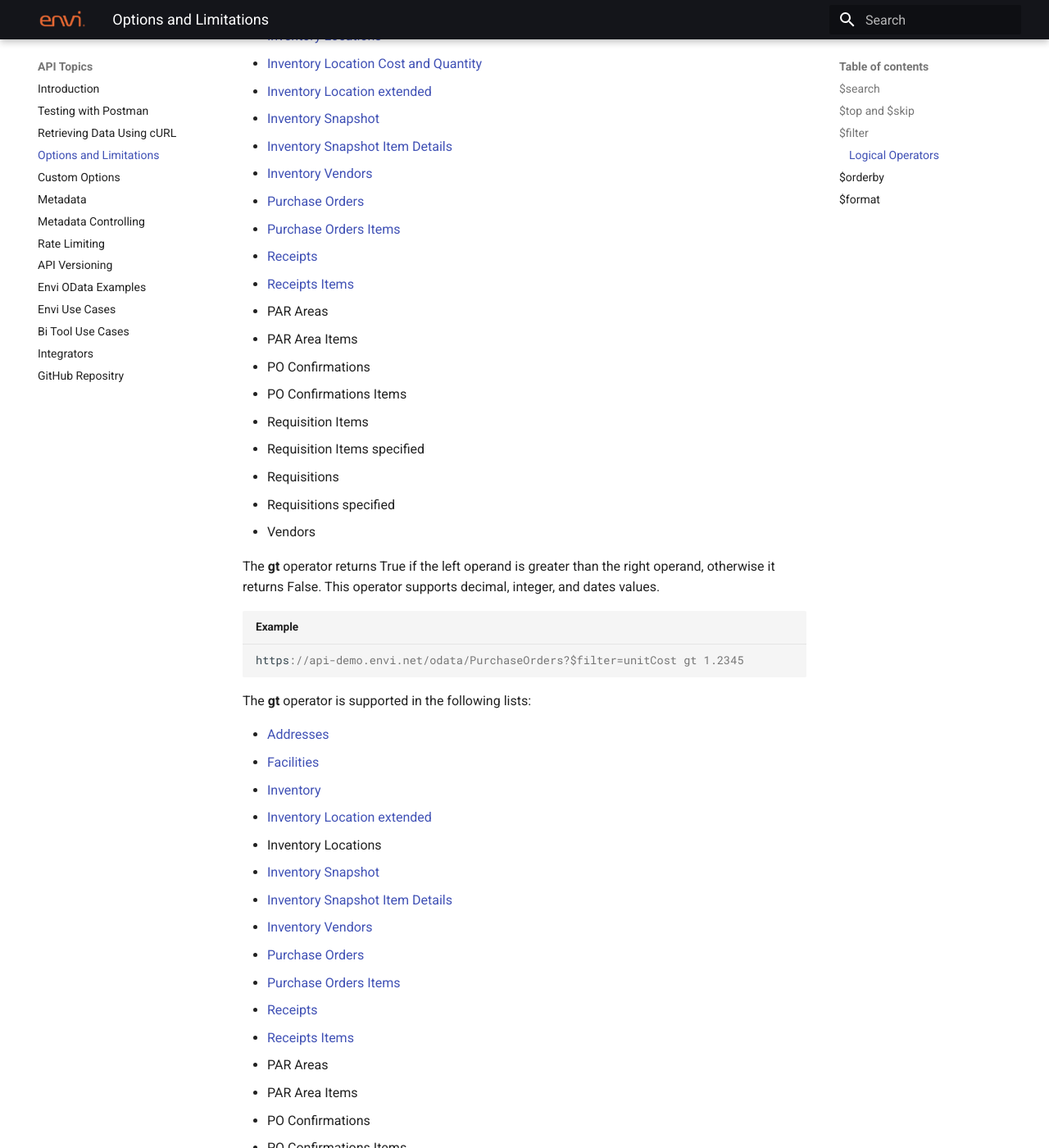
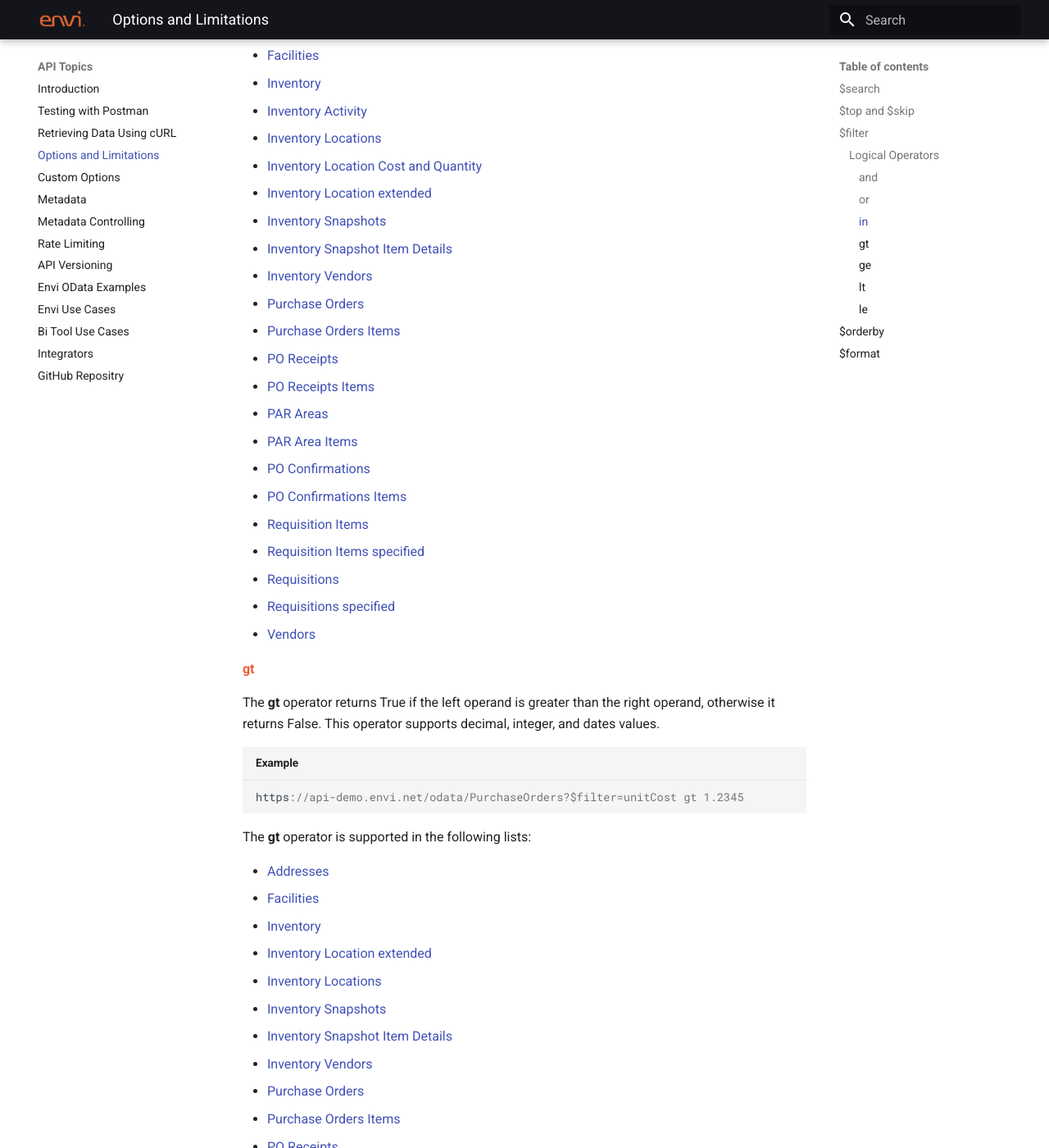
Before and after one commit to envi/olesia-khomchyn.github.io, an MkDocs documentation site: the page built from docs/Options_and_Limitations.md, in a window 1280 px wide and 1400 px high, scrolled down 6978 px. Shown: the whole window at 82% size. Built offline with MkDocs 1.6.1 and Material for MkDocs 9.7.7, drawn with Linux system fonts in a browser that asks for light colours; some of the changed text lies outside the part shown.

Commit message:
my commit54

````diff
--- a/docs/Options_and_Limitations.md
+++ b/docs/Options_and_Limitations.md
@@ -243,21 +243,25 @@ Since no ```$top``` option is specified, only the first 20 records will be inclu
 
 ```
 
-### <span style="color: #1779BA">Logical Operators</span>
+### <span style="color: #F05D30">Logical Operators</span>
 
 Also, the ```$filter``` query option supports the following logical operators:
 
+#### <span style="color: #F05D30">and</span>
 The logical **and** operator evaluates True if both the left and right operands evaluate True, otherwise it evaluates False.
 ``` json title="Example"
 https://api-demo.envi.net/odata/Inventory?$filter=classificationName eq 'MEDICATION' and inventoryNo eq 'DEXAMT'
 
 ```
+#### <span style="color: #F05D30">or</span>
 The logical **or** operator evaluates True if one of the left or right operands evaluates True, otherwise it evaluates False.
 
 ``` json title="Example"
 https://api-demo.envi.net/odata/Inventory?$filter=classificationName eq 'MEDICATION' or contains(inventoryDescription, 'DEXAMT')
 
 ```
+
+#### <span style="color: #F05D30">in</span>
 The **in** operator returns True if the left operand is a member of the right operand. The right operand must be either a comma-separated list of values, enclosed in parentheses or a single expression that resolves to a collection. Also, the **in** operator enables a shorthand way of writing multiple **eq** expressions joined by **or**.
 
 ``` json title="Example"
@@ -277,23 +281,25 @@ The **in** operator is supported in the following lists:
  - [Inventory Locations](InventoryLocations.md#get-the-list-of-inventory-locations)
  - [Inventory Location Cost and Quantity](InventoryLocationsCostAndQuantity.md#get-the-list-of-inventory-locations-cost-and-quantity)
  - [Inventory Location extended](InventoryLocationsExtended.md#get-the-list-of-extended-inventory-location)
- - [Inventory Snapshot](InventorySnapshotItems.md#get-the-list-of-inventory-snapshot-items)
+ - [Inventory Snapshots](InventorySnapshots.md#get-the-list-of-inventory-snapshots)
  - [Inventory Snapshot Item Details](InventorySnapshotItems.md#get-the-details-of-the-specified-inventory-snapshot-item)
  - [Inventory Vendors](InventoryVendors.md#get-the-cost-history-for-the-specified-inventory-vendor)
  - [Purchase Orders](PurchaseOrders.md#get-the-list-of-purchase-orders)
  - [Purchase Orders Items](PurchaseOrderItems.md#get-the-list-of-purchase-order-items)
- - [Receipts](Receipts.md#get-the-list-of-po-receipts)
- - [Receipts Items](ReceiptItems.md#get-the-list-of-po-receipt-items)
- - PAR Areas
- - PAR Area Items
- - PO Confirmations
- - PO Confirmations Items
- - Requisition Items
- - Requisition Items specified
- - Requisitions
- - Requisitions specified
- - Vendors
+ - [PO Receipts](Receipts.md#get-the-list-of-po-receipts)
+ - [PO Receipts Items](ReceiptItems.md#get-the-list-of-po-receipt-items)
+ - [PAR Areas](PARAreas.md#get-the-list-of-par-areas)
+ - [PAR Area Items](PARAreaItems.md#get-the-list-of-par-area-items)
+ - [PO Confirmations](POConfirmations.md#get-the-list-of-po-confirmations)
+ - [PO Confirmations Items](POConfirmationItems.md#get-the-list-of-po-confirmation-items)
+ - [Requisition Items](RequisitionItems.md#get-the-list-of-requisition-items)
+ - [Requisition Items specified](RequisitionItems.md#get-the-specified-requisition-item)
+ - [Requisitions](Requisitions.md#get-the-list-of-requisitions)
+ - [Requisitions specified](Requisitions.md#get-the-specified-requisition)
+ - [Vendors](Vendors.md#get-the-list-of-vendors)
 
+
+#### <span style="color: #F05D30">gt</span>
 The **gt** operator returns True if the left operand is greater than the right operand, otherwise it returns False. This operator supports decimal, integer, and dates values.
 
 ``` json title="Example"
@@ -307,24 +313,25 @@ The **gt** operator is supported in the following lists:
  - [Facilities](Facilities.md#get-the-list-of-facilities)
  - [Inventory](Inventory.md#get-the-list-of-inventory-items)
  - [Inventory Location extended](InventoryLocationsExtended.md#get-the-list-of-extended-inventory-location)
- - Inventory Locations
- - [Inventory Snapshot](InventorySnapshotItems.md#get-the-list-of-inventory-snapshot-items)
+ - [Inventory Locations](InventoryLocations.md#get-the-list-of-inventory-locations)
+ - [Inventory Snapshots](InventorySnapshots.md#get-the-list-of-inventory-snapshots)
  - [Inventory Snapshot Item Details](InventorySnapshotItems.md#get-the-details-of-the-specified-inventory-snapshot-item)
  - [Inventory Vendors](InventoryVendors.md#get-the-cost-history-for-the-specified-inventory-vendor)
  - [Purchase Orders](PurchaseOrders.md#get-the-list-of-purchase-orders)
  - [Purchase Orders Items](PurchaseOrderItems.md#get-the-list-of-purchase-order-items)
- - [Receipts](Receipts.md#get-the-list-of-po-receipts)
- - [Receipts Items](ReceiptItems.md#get-the-list-of-po-receipt-items)
- - PAR Areas
- - PAR Area Items
- - PO Confirmations
- - PO Confirmations Items
- - Requisition Items
- - Requisition Items specified
- - Requisitions
- - Requisitions specified
- - Vendors
+ - [PO Receipts](Receipts.md#get-the-list-of-po-receipts)
+ - [PO Receipts Items](ReceiptItems.md#get-the-list-of-po-receipt-items)
+ - [PAR Areas](PARAreas.md#get-the-list-of-par-areas)
+ - [PAR Area Items](PARAreaItems.md#get-the-list-of-par-area-items)
+ - [PO Confirmations](POConfirmations.md#get-the-list-of-po-confirmations)
+ - [PO Confirmations Items](POConfirmationItems.md#get-the-list-of-po-confirmation-items)
+ - [Requisition Items](RequisitionItems.md#get-the-list-of-requisition-items)
+ - [Requisition Items specified](RequisitionItems.md#get-the-specified-requisition-item)
+ - [Requisitions](Requisitions.md#get-the-list-of-requisitions)
+ - [Requisitions specified](Requisitions.md#get-the-specified-requisition)
+ - [Vendors](Vendors.md#get-the-list-of-vendors)
 
+#### <span style="color: #F05D30">ge</span>
 The **ge** operator returns True if the left operand is greater than or equal to the right operand, otherwise it returns False. This operator supports decimal, integer, and dates values.
 
 ``` json title="Example"
@@ -337,24 +344,25 @@ The **ge** operator is supported in the following lists:
  - [Facilities](Facilities.md#get-the-list-of-facilities)
  - [Inventory](Inventory.md#get-the-list-of-inventory-items)
  - [Inventory Location extended](InventoryLocationsExtended.md#get-the-list-of-extended-inventory-location)
- - Inventory Locations
- - [Inventory Snapshot](InventorySnapshotItems.md#get-the-list-of-inventory-snapshot-items)
+ - [Inventory Locations](InventoryLocations.md#get-the-list-of-inventory-locations)
+ - [Inventory Snapshots](InventorySnapshots.md#get-the-list-of-inventory-snapshots)
  - [Inventory Snapshot Item Details](InventorySnapshotItems.md#get-the-details-of-the-specified-inventory-snapshot-item)
  - [Inventory Vendors](InventoryVendors.md#get-the-cost-history-for-the-specified-inventory-vendor)
  - [Purchase Orders](PurchaseOrders.md#get-the-list-of-purchase-orders)
  - [Purchase Orders Items](PurchaseOrderItems.md#get-the-list-of-purchase-order-items)
- - [Receipts](Receipts.md#get-the-list-of-po-receipts)
- - [Receipts Items](ReceiptItems.md#get-the-list-of-po-receipt-items)
- - PAR Areas
- - PAR Area Items
- - PO Confirmations
- - PO Confirmations Items
- - Requisition Items
- - Requisition Items specified
- - Requisitions
- - Requisitions specified
- - Vendors
+ - [PO Receipts](Receipts.md#get-the-list-of-po-receipts)
+ - [PO Receipts Items](ReceiptItems.md#get-the-list-of-po-receipt-items)
+ - [PAR Areas](PARAreas.md#get-the-list-of-par-areas)
+ - [PAR Area Items](PARAreaItems.md#get-the-list-of-par-area-items)
+ - [PO Confirmations](POConfirmations.md#get-the-list-of-po-confirmations)
+ - [PO Confirmations Items](POConfirmationItems.md#get-the-list-of-po-confirmation-items)
+ - [Requisition Items](RequisitionItems.md#get-the-list-of-requisition-items)
+ - [Requisition Items specified](RequisitionItems.md#get-the-specified-requisition-item)
+ - [Requisitions](Requisitions.md#get-the-list-of-requisitions)
+ - [Requisitions specified](Requisitions.md#get-the-specified-requisition)
+ - [Vendors](Vendors.md#get-the-list-of-vendors)
 
+#### <span style="color: #F05D30">lt</span>
 The **lt** operator returns True if the left operand is less than the right operand, otherwise it returns False. This operator supports decimal, integer, and dates values.
 ``` json title="Example"
 https://api-demo.envi.net/odata/PurchaseOrders?$filter=unitCost lt 1.2345
@@ -366,24 +374,25 @@ The **lt** operator is supported in the following lists:
  - [Facilities](Facilities.md#get-the-list-of-facilities)
  - [Inventory](Inventory.md#get-the-list-of-inventory-items)
  - [Inventory Location extended](InventoryLocationsExtended.md#get-the-list-of-extended-inventory-location)
- - Inventory Locations
- - [Inventory Snapshot](InventorySnapshotItems.md#get-the-list-of-inventory-snapshot-items)
+ - [Inventory Locations](InventoryLocations.md#get-the-list-of-inventory-locations)
+ - [Inventory Snapshots](InventorySnapshots.md#get-the-list-of-inventory-snapshots)
  - [Inventory Snapshot Item Details](InventorySnapshotItems.md#get-the-details-of-the-specified-inventory-snapshot-item)
  - [Inventory Vendors](InventoryVendors.md#get-the-cost-history-for-the-specified-inventory-vendor)
  - [Purchase Orders](PurchaseOrders.md#get-the-list-of-purchase-orders)
  - [Purchase Orders Items](PurchaseOrderItems.md#get-the-list-of-purchase-order-items)
- - [Receipts](Receipts.md#get-the-list-of-po-receipts)
- - [Receipts Items](ReceiptItems.md#get-the-list-of-po-receipt-items)
- - PAR Areas
- - PAR Area Items
- - PO Confirmations
- - PO Confirmations Items
- - Requisition Items
- - Requisition Items specified
- - Requisitions
- - Requisitions specified
- - Vendors
+ - [PO Receipts](Receipts.md#get-the-list-of-po-receipts)
+ - [PO Receipts Items](ReceiptItems.md#get-the-list-of-po-receipt-items)
+ - [PAR Areas](PARAreas.md#get-the-list-of-par-areas)
+ - [PAR Area Items](PARAreaItems.md#get-the-list-of-par-area-items)
+ - [PO Confirmations](POConfirmations.md#get-the-list-of-po-confirmations)
+ - [PO Confirmations Items](POConfirmationItems.md#get-the-list-of-po-confirmation-items)
+ - [Requisition Items](RequisitionItems.md#get-the-list-of-requisition-items)
+ - [Requisition Items specified](RequisitionItems.md#get-the-specified-requisition-item)
+ - [Requisitions](Requisitions.md#get-the-list-of-requisitions)
+ - [Requisitions specified](Requisitions.md#get-the-specified-requisition)
+ - [Vendors](Vendors.md#get-the-list-of-vendors)
 
+#### <span style="color: #F05D30">le</span>
 The **le** operator returns True if the left operand is less than or equal to the right operand, otherwise it returns False. This operator supports decimal, integer, and dates values.
 
 ``` json title="Example"
@@ -396,23 +405,24 @@ The **le** operator is supported in the following lists:
  - [Facilities](Facilities.md#get-the-list-of-facilities)
  - [Inventory](Inventory.md#get-the-list-of-inventory-items)
  - [Inventory Location extended](InventoryLocationsExtended.md#get-the-list-of-extended-inventory-location)
- - Inventory Locations
- - [Inventory Snapshot](InventorySnapshotItems.md#get-the-list-of-inventory-snapshot-items)
+ - [Inventory Locations](InventoryLocations.md#get-the-list-of-inventory-locations)
+ - [Inventory Snapshots](InventorySnapshots.md#get-the-list-of-inventory-snapshots)
  - [Inventory Snapshot Item Details](InventorySnapshotItems.md#get-the-details-of-the-specified-inventory-snapshot-item)
  - [Inventory Vendors](InventoryVendors.md#get-the-cost-history-for-the-specified-inventory-vendor)
  - [Purchase Orders](PurchaseOrders.md#get-the-list-of-purchase-orders)
  - [Purchase Orders Items](PurchaseOrderItems.md#get-the-list-of-purchase-order-items)
- - [Receipts](Receipts.md#get-the-list-of-po-receipts)
- - [Receipts Items](ReceiptItems.md#get-the-list-of-po-receipt-items)
- - PAR Areas
- - PAR Area Items
- - PO Confirmations
- - PO Confirmations Items
- - Requisition Items
- - Requisition Items specified
- - Requisitions
- - Requisitions specified
- - Vendors
+ - [PO Receipts](Receipts.md#get-the-list-of-po-receipts)
+ - [PO Receipts Items](ReceiptItems.md#get-the-list-of-po-receipt-items)
+ - [PAR Areas](PARAreas.md#get-the-list-of-par-areas)
+ - [PAR Area Items](PARAreaItems.md#get-the-list-of-par-area-items)
+ - [PO Confirmations](POConfirmations.md#get-the-list-of-po-confirmations)
+ - [PO Confirmations Items](POConfirmationItems.md#get-the-list-of-po-confirmation-items)
+ - [Requisition Items](RequisitionItems.md#get-the-list-of-requisition-items)
+ - [Requisition Items specified](RequisitionItems.md#get-the-specified-requisition-item)
+ - [Requisitions](Requisitions.md#get-the-list-of-requisitions)
+ - [Requisitions specified](Requisitions.md#get-the-specified-requisition)
+ - [Vendors](Vendors.md#get-the-list-of-vendors)
+
 
 
 !!! warning
````
Also changed, not shown: docs/Manufacturers.md (+0 -4 lines), docs/Requisitions.md (+2 -2 lines), docs/Vendors.md (+11 -38 lines).
